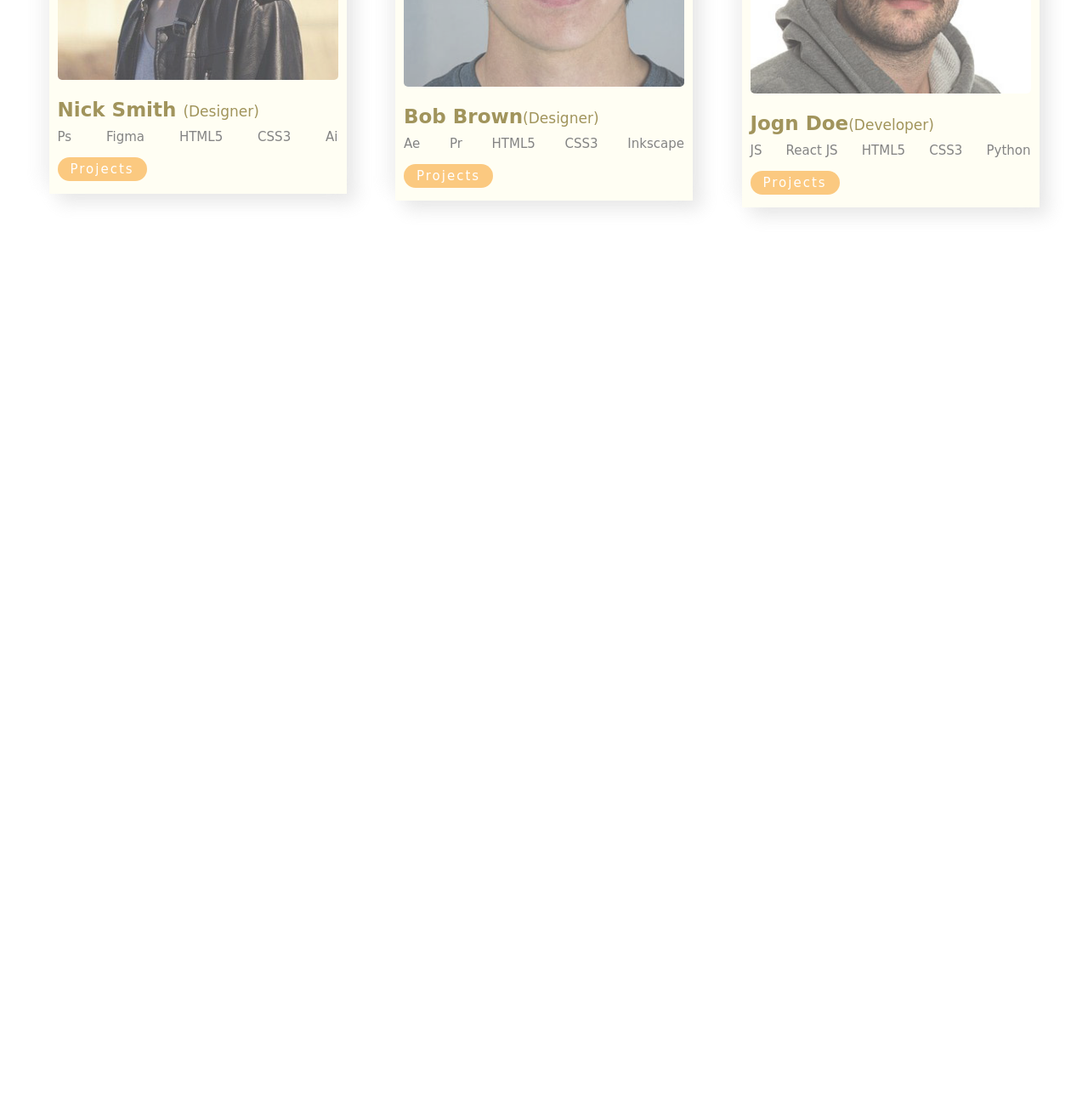
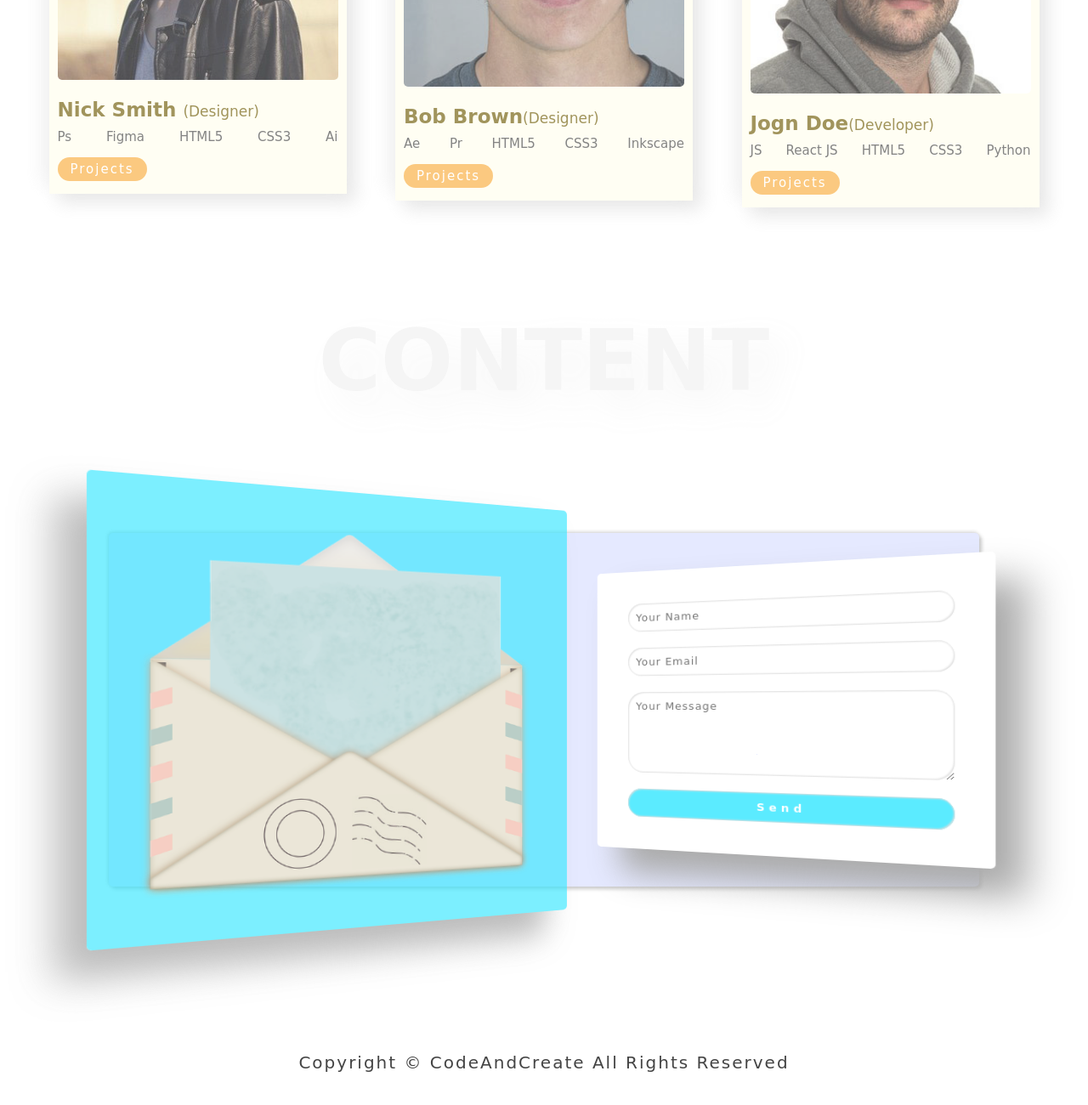
Before and after one commit to rita-morozova/creative, a plain HTML site: page index.html in a window 1280 px wide. Shown: the part 2106-3406 px from the top of the page at 85% size. Before the commit the page ends 2400 px from the top, so only its background shows below. Drawn offline with Linux system fonts and the light colour scheme; a web font is replaced by a local one.

Commit message:
style contact section and footer

```diff
--- a/index.html
+++ b/index.html
@@ -149,6 +149,22 @@
             </div>
         </section>
         <!--End of Section 3-->
+
+        <!--Section 4-->
+        <section class="section-4">
+            <h1 class="section-heading">Content</h1>
+            <div class="form-container">
+                <img src="images/form-img.png" class="form-img" alt="envelope" />
+                <form class="contact-form">
+                    <input type="text" placeholder="Your Name">
+                    <input type="email" placeholder="Your Email">
+                    <textarea placeholder="Your Message"></textarea>
+                    <input type="submit" value="Send">
+                </form>
+            </div>
+            <p class="copyright">Copyright &copy; CodeAndCreate All Rights Reserved </p>
+        </section>
+        <!--End of Section 4-->
     </div>
 
     <script src="script.js"></script>
--- a/style.css
+++ b/style.css
@@ -347,3 +347,100 @@ html{
     background-color: #fff;
   }
 /* End of Section 3 */
+
+/* Section 4 */
+.section-4 {
+    width: 100%;
+    height: 130vh;
+    display: flex;
+    flex-direction: column;
+    justify-content: space-around;
+    align-items: center;
+}
+
+.form-container{
+    width: 80%;
+    height: 40%;
+    background-color: #e5e9ff;
+    display: flex;
+    align-items: center;
+    justify-content: space-evenly;
+    box-shadow: 0.3rem 0.3rem 0.4rem #ccc, -0.1rem -0.1rem 0.4rem #ccc;
+    border-radius: 0.5rem;
+    perspective: 100rem;
+}
+
+.form-img{
+    width: 55rem;
+    background-color: rgba(50, 231, 255, 0.8);
+    padding: 5rem;
+    opacity: .8;
+    box-shadow: -3rem 3rem 4rem #aaa;
+    border-radius: 0.5rem;
+    transform: rotateY(20deg);
+    transition: all 0.5s;
+}
+
+.form-img:hover {
+    transform: translateY(-2rem) rotateY(20deg);
+    box-shadow: -5rem 5rem 7rem #aaa;
+}
+
+.contact-form {
+    width: 45rem;
+    background-color: #fff;
+    display: flex;
+    flex-direction: column;
+    padding: 3rem;
+    border-radius: 0.5rem;
+    box-shadow: 3rem 3rem 4rem #aaa;
+    transform: rotateY(-20deg);
+    transition: all 0.5s;
+}
+
+.contact-form:hover {
+    transform: translateY(-2rem) rotateY(-20deg);
+    box-shadow: 5rem 5rem 7rem #aaa;
+}
+
+.contact-form input,
+.contact-form textarea {
+    margin: 1rem;
+    padding: 1rem;
+    font-size: 1.3rem;
+    letter-spacing: 0.1rem;
+    border: none;
+    border-radius: 2rem;
+    /* Use inset for shadow from the inner side */
+    box-shadow: inset 0.1rem 0.1rem 0.2rem #ddd, inset -0.1rem -0.1rem 0.2rem #ddd;
+}
+
+.contact-form textarea {
+    max-height: 15rem;
+    min-height: 10rem;
+    max-width: 100%;
+    min-width: 70%;
+}
+
+/* Use type input for selecting a specific input */
+.contact-form input[type="submit"] {
+    background-color: rgba(50, 231, 255, 0.8);
+    color: #fff;
+    font-weight: bolder;
+    letter-spacing: 0.5rem;
+    cursor: pointer;
+    transition: background-color 0.5s;
+}
+
+.contact-form input[type="submit"]:hover {
+    background-color: #32e7ff;
+}
+
+.copyright {
+    font-size: 2rem;
+    letter-spacing: 0.2rem;
+    color: #444;
+    margin-top: 5rem;
+}
+
+/* End of Section 4 */
```
